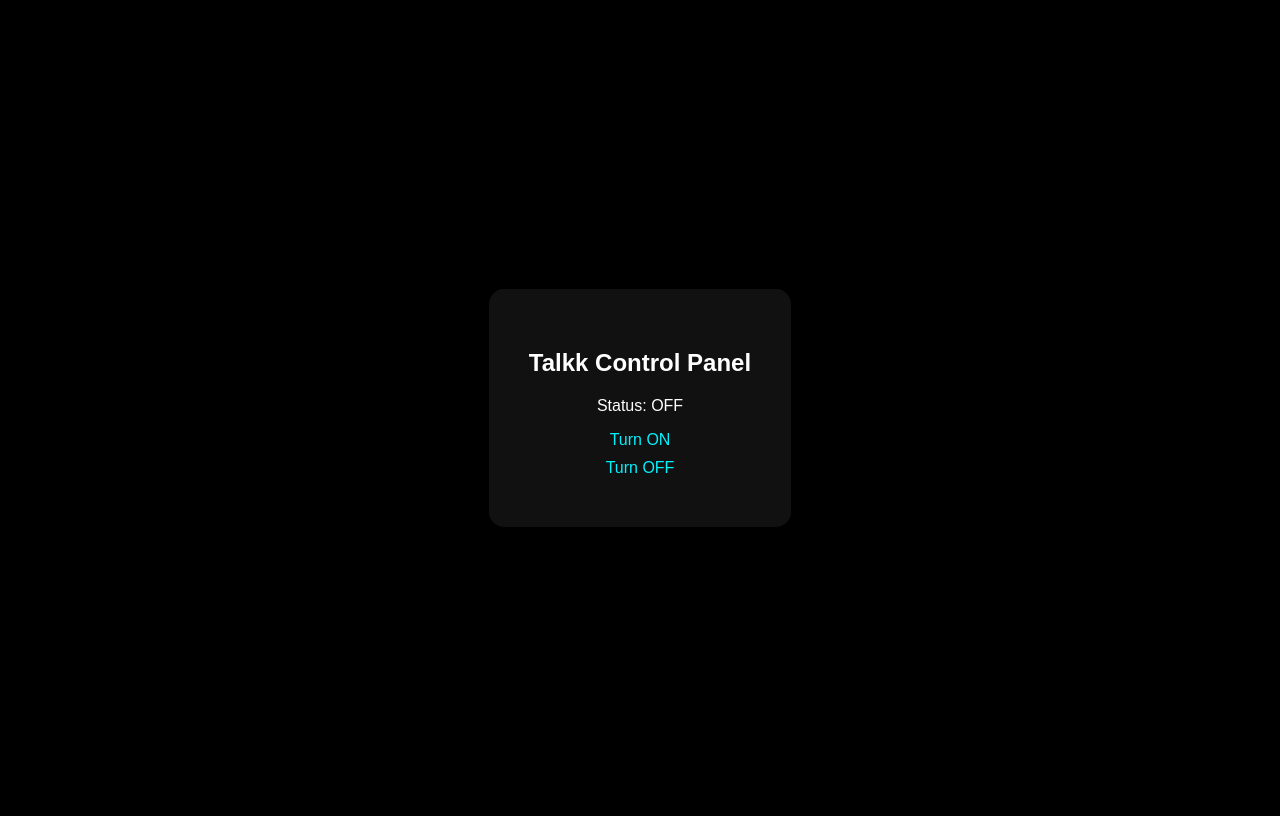
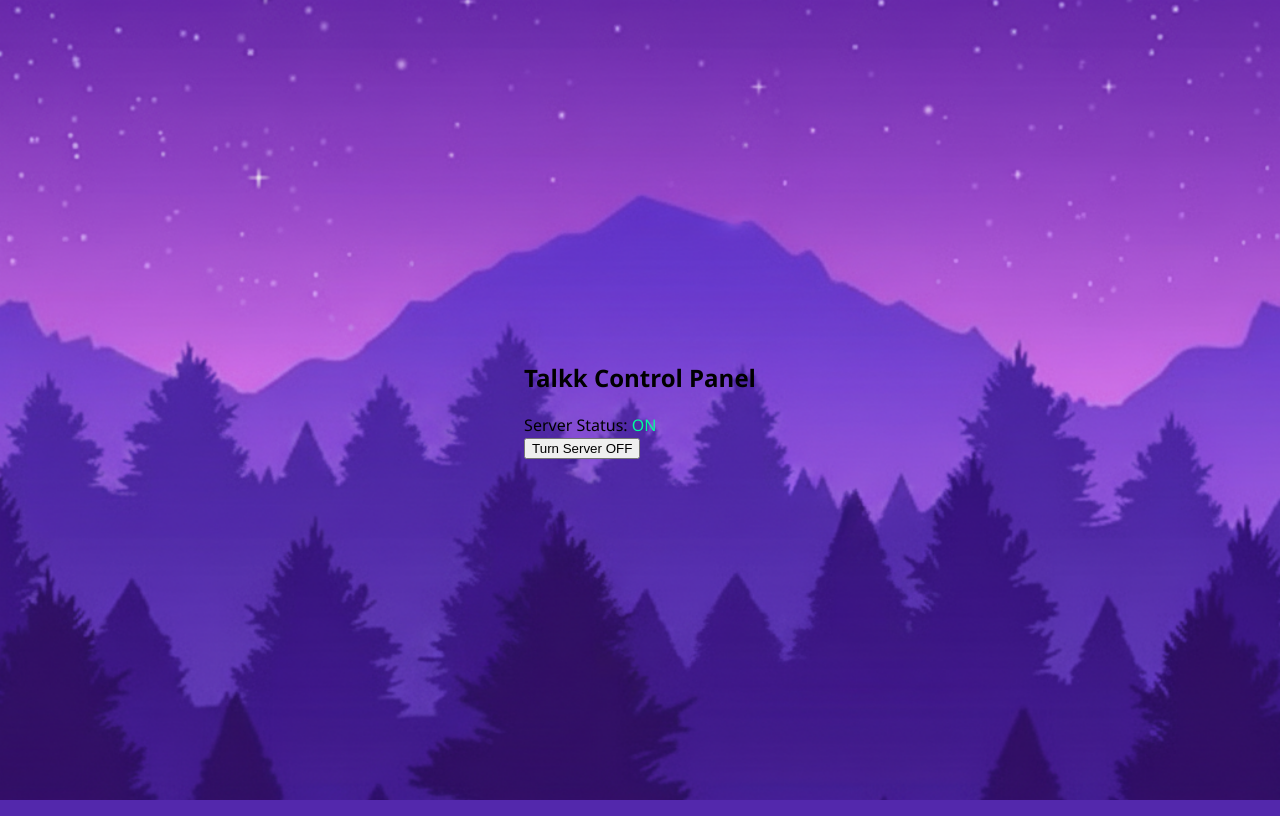
Before and after one commit to Ashwinor/talkk, a Flask app: page /admin-panel in a window 1280 px wide. Run offline with Flask 3, Linux system fonts and the light colour scheme; the visitor is signed in with stand-in values (Sample User, id 1).

Commit message:
Upgrade admin login and panel UI

```diff
--- a/templates/admin_panel.html
+++ b/templates/admin_panel.html
@@ -1,37 +1,34 @@
 <!DOCTYPE html>
 <html>
 <head>
-<title>Admin Panel</title>
-<style>
-body{
-    background:black;
-    color:white;
-    display:flex;
-    justify-content:center;
-    align-items:center;
-    height:100vh;
-    font-family:Arial;
-}
-.box{
-    background:#111;
-    padding:40px;
-    border-radius:15px;
-    text-align:center;
-}
-a{
-    display:block;
-    margin:10px;
-    color:#00f2fe;
-    text-decoration:none;
-}
-</style>
+<title>Talkk Admin Control</title>
+<link rel="stylesheet" href="/static/style.css">
 </head>
-<body>
-<div class="box">
-<h2>Talkk Control Panel</h2>
-<p>Status: {{ "ON" if not status else "OFF" }}</p>
-<a href="/admin-on">Turn ON</a>
-<a href="/admin-off">Turn OFF</a>
+
+<body class="admin-body">
+
+<div class="admin-card">
+    <h2>Talkk Control Panel</h2>
+
+    <div class="status">
+        Server Status:
+        {% if maintenance %}
+            <span style="color:#ff4c4c;">OFF</span>
+        {% else %}
+            <span style="color:#00ff9c;">ON</span>
+        {% endif %}
+    </div>
+
+    {% if maintenance %}
+        <form method="POST" action="/admin2002on">
+            <button class="toggle-btn on">Turn Server ON</button>
+        </form>
+    {% else %}
+        <form method="POST" action="/admin2002off">
+            <button class="toggle-btn off">Turn Server OFF</button>
+        </form>
+    {% endif %}
 </div>
+
 </body>
 </html>
```
Also changed, not shown: templates/admin.html (+17 -33 lines).
